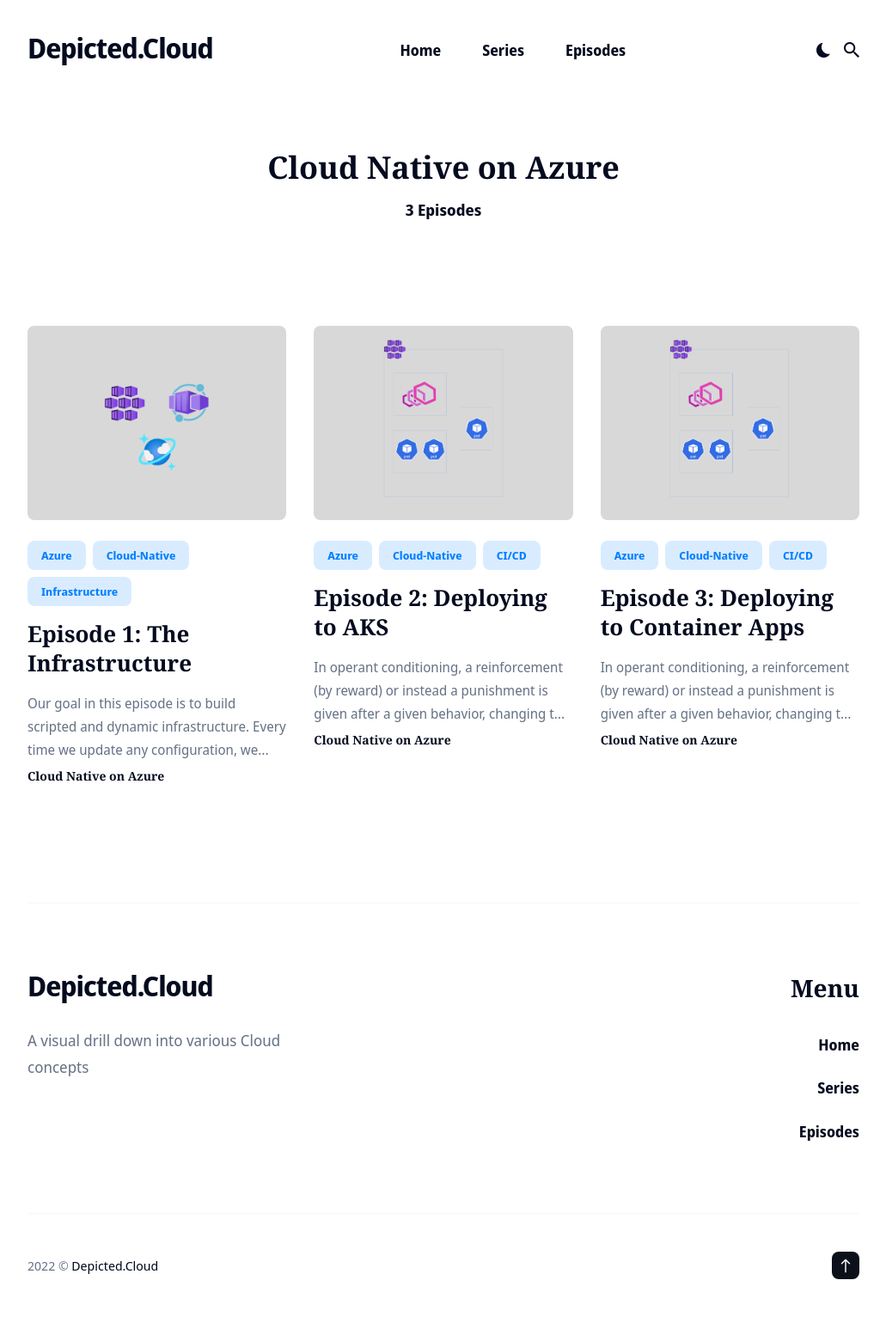
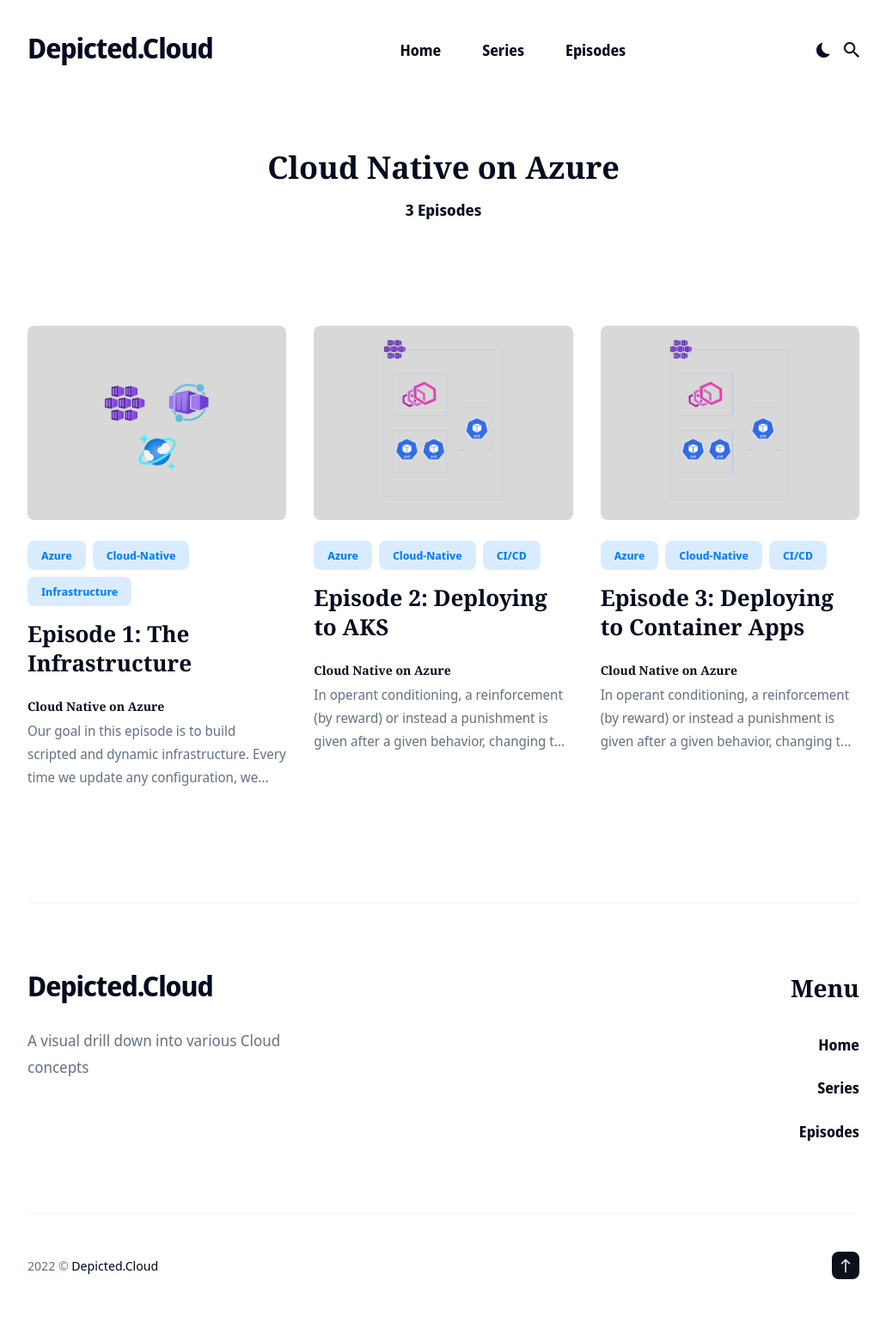
Before and after one commit to Bexprt/bexprt.github.io, a Jekyll site: the page built from _authors/01-cloud-Native-on-Azure.md, in a window 1280 px wide. Shown: the whole page at 86% size, without its empty margins (124-1155 px from the left). Built offline with Jekyll 4.4.1, drawn with Linux system fonts in a browser that asks for light colours; nearby versions of some CDN libraries.

Commit message:
change order article

```diff
--- a/_includes/article.html
+++ b/_includes/article.html
@@ -32,12 +32,8 @@
         <a href="{{ post.url | prepend: site.baseurl }}">{{ post.title }}</a>
       </h2>
 
-      <p class="article__excerpt" style="margin-bottom:0px">{% if post.description %}{{ post.description }}{% else %}{{ post.content | strip_html | truncate: 160 }}{% endif %}</p>
-
       <div class="article__meta">
         {% assign author = site.authors | where: 'username', post.author | first %}
-
-
         <div class="article__meta__bottom">
           {% if author %}
             <a class="article__author__name" href="{{ author.url }}">{{ author.name }}</a>
@@ -47,6 +43,7 @@
         </div>
       </div>
 
+      <p class="article__excerpt" style="margin-bottom:0px">{% if post.description %}{{ post.description }}{% else %}{{ post.content | strip_html | truncate: 160 }}{% endif %}</p>
     </div>
   </div>
 </div>
```
